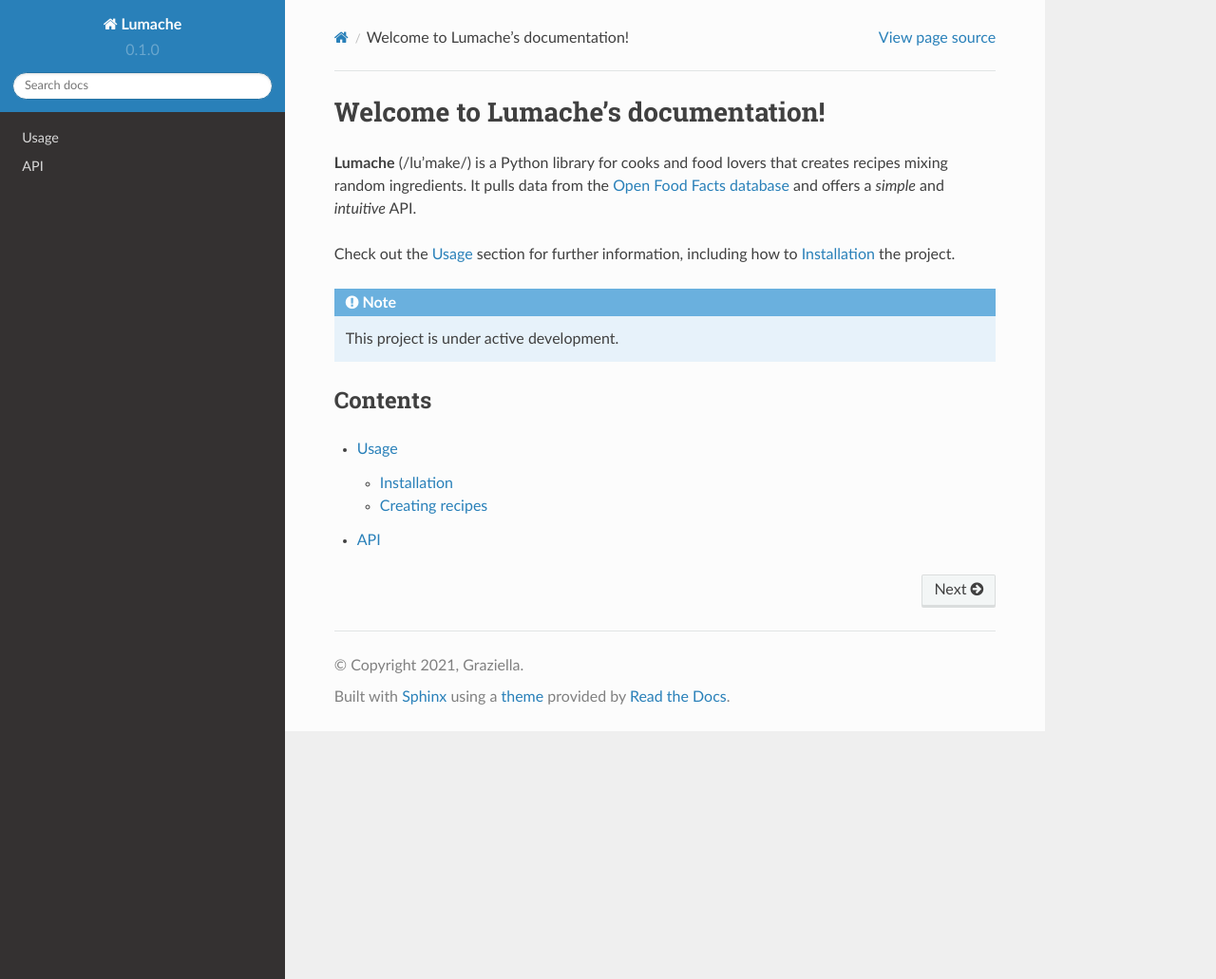
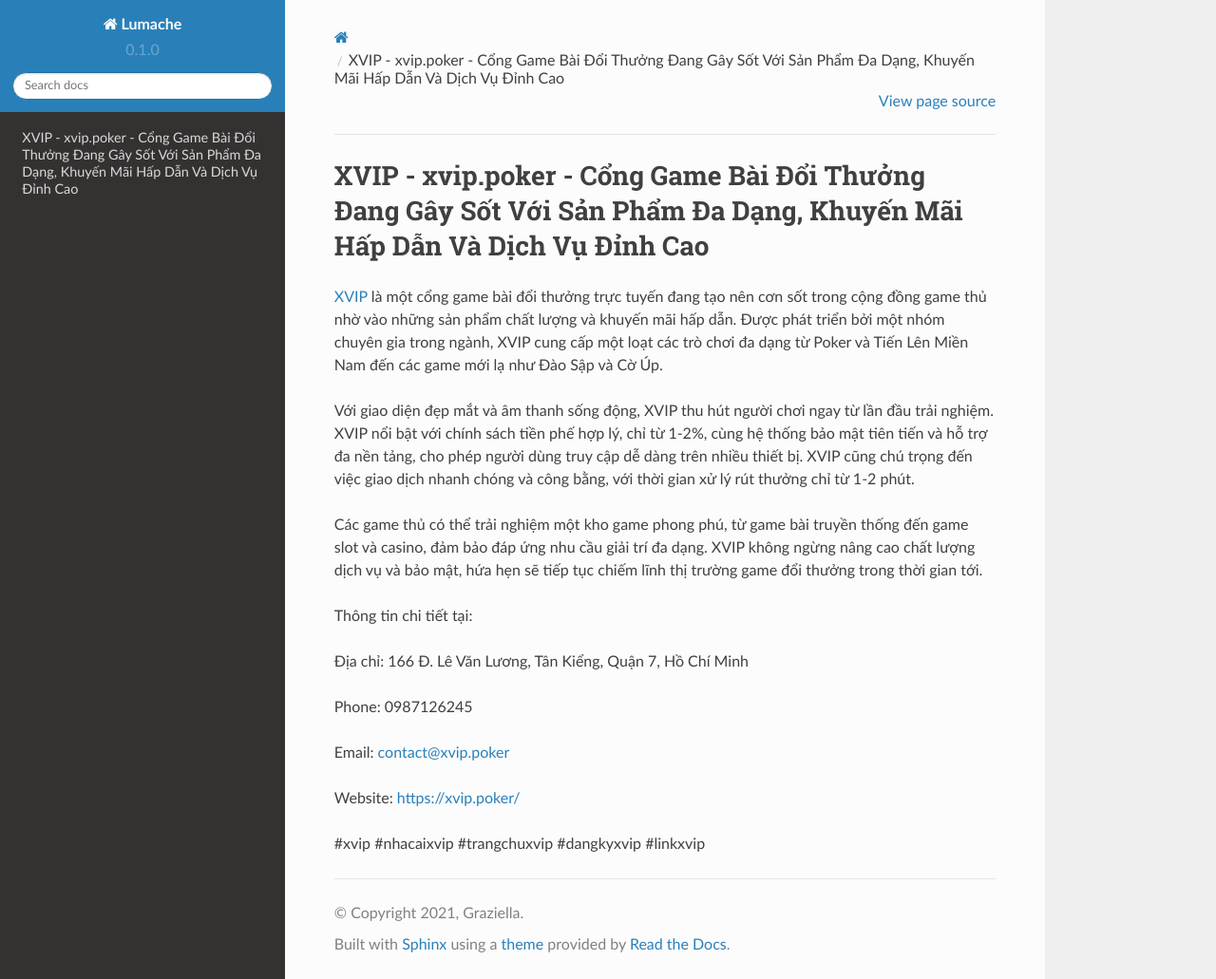
Before and after one commit to juniorhodge8/xvippoker, a Sphinx documentation site: the page built from docs/source/index.rst, in a window 1280 px wide and 1031 px high. Shown: the whole window at 95% size. Built offline with Sphinx 7.4.7 and the Read the Docs theme 2.0.0, drawn with Linux system fonts in a browser that asks for light colours.

Commit message:
Update index.rst

```diff
--- a/docs/source/index.rst
+++ b/docs/source/index.rst
@@ -1,22 +1,20 @@
-Welcome to Lumache's documentation!
+XVIP - xvip.poker - Cổng Game Bài Đổi Thưởng Đang Gây Sốt Với Sản Phẩm Đa Dạng, Khuyến Mãi Hấp Dẫn Và Dịch Vụ Đỉnh Cao
 ===================================
 
-**Lumache** (/lu'make/) is a Python library for cooks and food lovers
-that creates recipes mixing random ingredients.
-It pulls data from the `Open Food Facts database <https://world.openfoodfacts.org/>`_
-and offers a *simple* and *intuitive* API.
+`XVIP <https://xvip.poker/>`_ là một cổng game bài đổi thưởng trực tuyến đang tạo nên cơn sốt trong cộng đồng game thủ nhờ vào những sản phẩm chất lượng và khuyến mãi hấp dẫn. Được phát triển bởi một nhóm chuyên gia trong ngành, XVIP cung cấp một loạt các trò chơi đa dạng từ Poker và Tiến Lên Miền Nam đến các game mới lạ như Đào Sập và Cờ Úp.
 
-Check out the :doc:`usage` section for further information, including
-how to :ref:`installation` the project.
+Với giao diện đẹp mắt và âm thanh sống động, XVIP thu hút người chơi ngay từ lần đầu trải nghiệm. XVIP nổi bật với chính sách tiền phế hợp lý, chỉ từ 1-2%, cùng hệ thống bảo mật tiên tiến và hỗ trợ đa nền tảng, cho phép người dùng truy cập dễ dàng trên nhiều thiết bị. XVIP cũng chú trọng đến việc giao dịch nhanh chóng và công bằng, với thời gian xử lý rút thưởng chỉ từ 1-2 phút.
 
-.. note::
+Các game thủ có thể trải nghiệm một kho game phong phú, từ game bài truyền thống đến game slot và casino, đảm bảo đáp ứng nhu cầu giải trí đa dạng. XVIP không ngừng nâng cao chất lượng dịch vụ và bảo mật, hứa hẹn sẽ tiếp tục chiếm lĩnh thị trường game đổi thưởng trong thời gian tới.
 
-   This project is under active development.
+Thông tin chi tiết tại:
 
-Contents
---------
+Địa chỉ: 166 Đ. Lê Văn Lương, Tân Kiểng, Quận 7, Hồ Chí Minh
 
-.. toctree::
+Phone: 0987126245
 
-   usage
-   api
+Email: contact@xvip.poker
+
+Website: https://xvip.poker/
+
+#xvip #nhacaixvip #trangchuxvip #dangkyxvip #linkxvip
```
